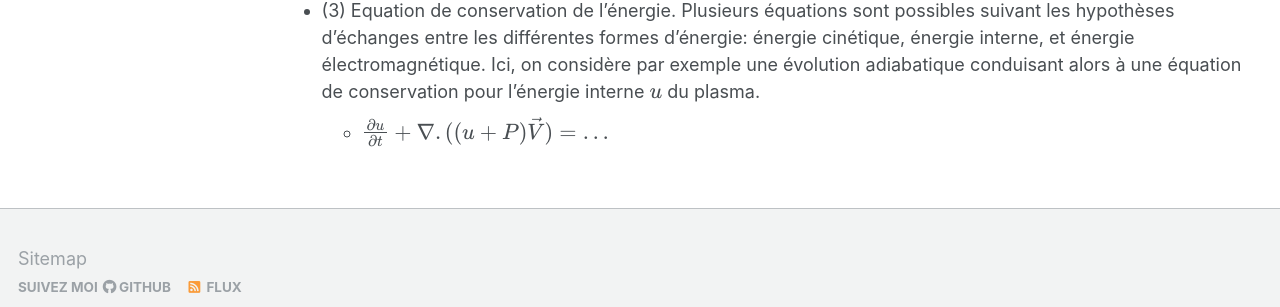
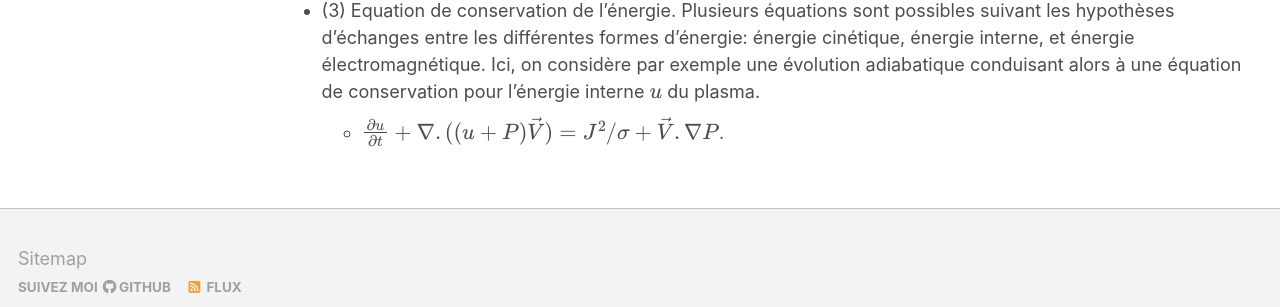
Before and after one commit to hubertbaty/hubertbaty.github.io, a Jekyll site: the page built from _pages/MHD.md, in a window 1280 px wide and 900 px high, scrolled down 551 px. Shown: the part 537-844 px from the top of the window. Built offline with Jekyll 4.4.1, drawn with Linux system fonts in a browser that asks for light colours; some web fonts are replaced; formulas are drawn with MathJax 3.

Commit message:
Update MHD.md

```diff
--- a/_pages/MHD.md
+++ b/_pages/MHD.md
@@ -24,4 +24,4 @@ pour le flux associé, et les termes sources qui sont toutes les densités de fo
 
 * (3) Equation de conservation de l'énergie. Plusieurs équations sont possibles suivant les hypothèses d'échanges entre les différentes formes d'énergie: énergie cinétique, énergie interne, et énergie électromagnétique. Ici, on considère par exemple une évolution adiabatique conduisant alors à une équation de conservation pour l'énergie interne
 $u$ du plasma.
-  *  $\frac {\partial u} {\partial t} + \nabla . ((u+ P) \vec V) =  ...$
+  *  $\frac {\partial u} {\partial t} + \nabla . ((u+ P) \vec V) =  J^2/ \sigma + \vec V . \nabla P$.
```
